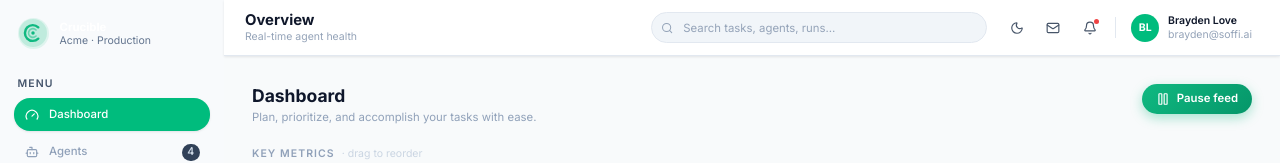
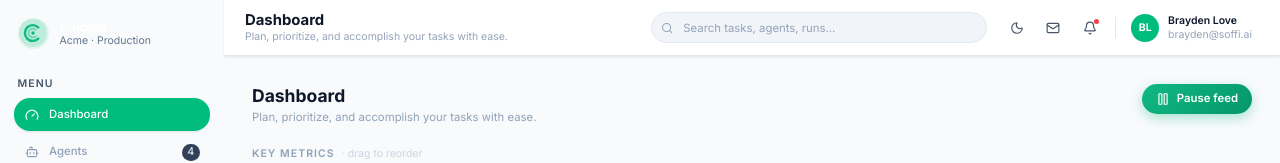
Before and after one commit to Soffi-Originals/crucible-demo, a React (Vite) app: page / in a window 1280 px wide. Shown: the top 163 px of the page. Built offline with nearby package versions, Linux system fonts and the light colour scheme.

Commit message:
AI: Update src/App.tsx

```diff
--- a/src/App.tsx
+++ b/src/App.tsx
@@ -16,8 +16,8 @@ const pageMeta: Record<
   { title: string; description?: string; badge?: string }
 > = {
   overview: {
-    title: 'Overview',
-    description: 'Real-time agent health',
+    title: 'Dashboard',
+    description: 'Plan, prioritize, and accomplish your tasks with ease.',
   },
   agents: { title: 'Agents', description: '4 agents' },
   simulations: {
@@ -81,15 +81,6 @@ function App() {
           theme={theme}
           onToggleTheme={toggle}
           onMenuClick={() => setSidebarOpen(true)}
-          primaryAction={
-            page === 'agents'
-              ? { label: 'New agent' }
-              : page === 'simulations'
-                ? { label: 'New simulation' }
-                : page === 'evals'
-                  ? { label: 'New eval' }
-                  : undefined
-          }
         />
       }
     >
```
